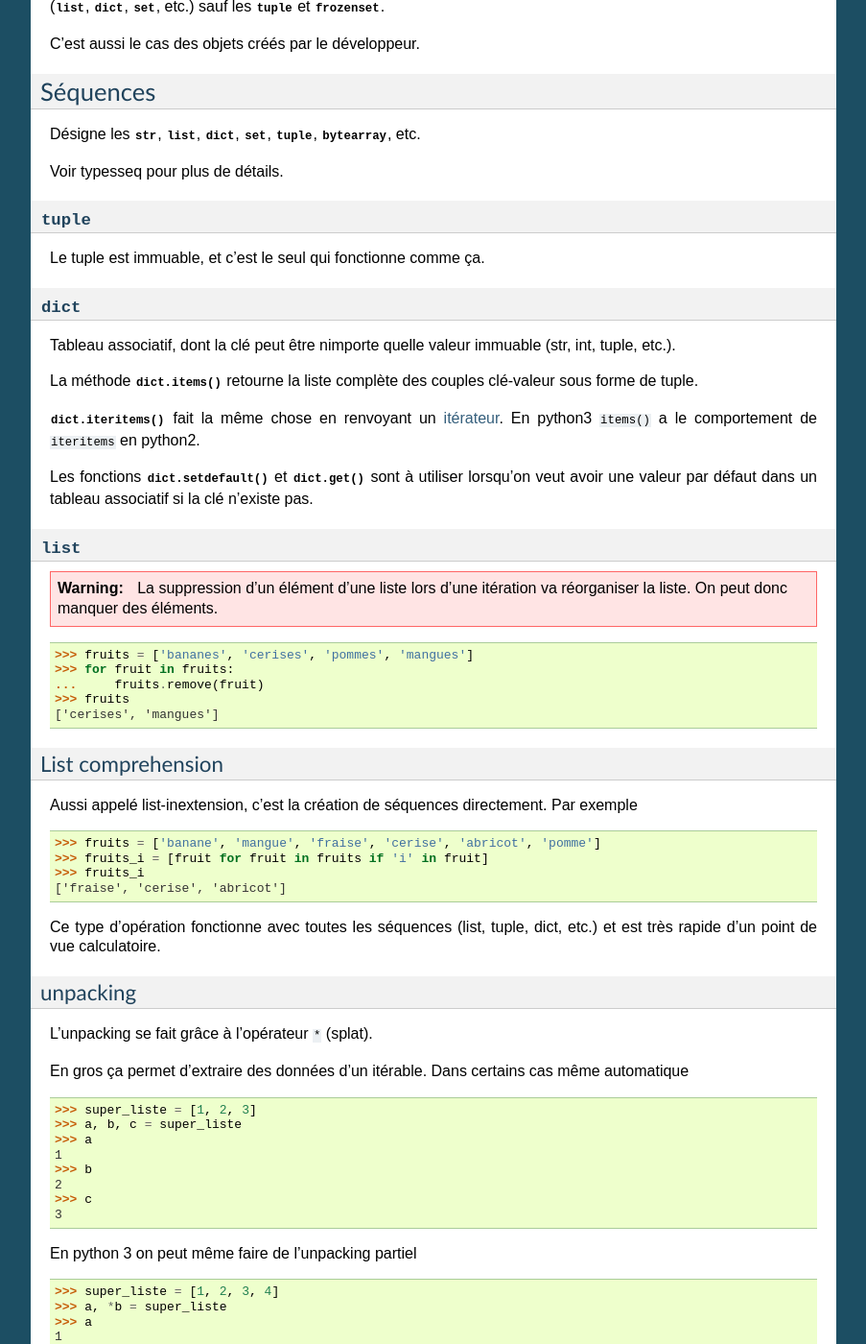
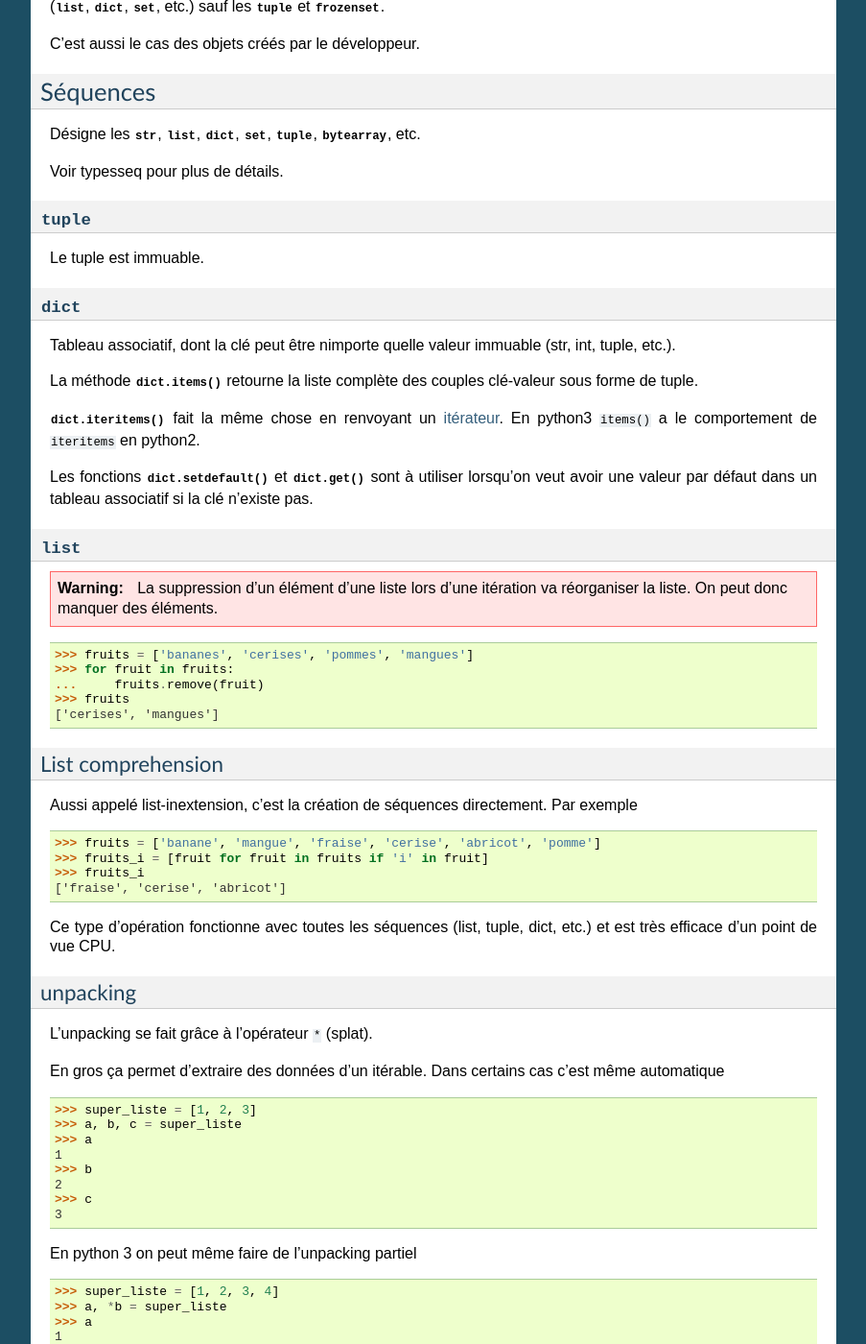
Before and after one commit to galactics/doc-python, a Sphinx documentation site: the page built from source/index.rst, in a window 1280 px wide and 1400 px high, scrolled down 1585 px. Shown: the whole window at 96% size, without its empty margins (198-1101 px from the left). Built offline with Sphinx 7.4.7, drawn with Linux system fonts in a browser that asks for light colours; some of the changed text lies outside the part shown.

Commit message:
Corrections diverses

```diff
--- a/source/index.rst
+++ b/source/index.rst
@@ -41,7 +41,7 @@
 ne faut pas le confondre avec ``==`` qui lui compare les valeurs.
 
 Le mot-clé :keyword:`is` fait en fait appel à la fonction :py:func:`id`, qui
-retourne l'emplacement mémoire pointé par la variable.::
+retourne l'emplacement mémoire pointé par la variable::
 
     >>> a = 25614
     >>> b = 25614
@@ -116,7 +116,7 @@
 :py:obj:`tuple`
 ---------------
 
-Le tuple est immuable, et c'est le seul qui fonctionne comme ça.
+Le tuple est immuable.
 
 :py:obj:`dict`
 --------------
@@ -163,7 +163,7 @@
     ['fraise', 'cerise', 'abricot']
 
 Ce type d'opération fonctionne avec toutes les séquences (list, tuple, dict,
-etc.) et est très rapide d'un point de vue calculatoire.
+etc.) et est très efficace d'un point de vue CPU.
 
 unpacking
 ---------
@@ -258,7 +258,7 @@
 Numpy et Scipy font appel à des optimisations en C et permettent donc de gérer
 des objets volumineux plus facilement.
 
-L'utilisation de cython et PyPy permet de faire gagner en vitesse d'exécution.
+L'utilisation de Cython et PyPy permet de faire gagner en vitesse d'exécution.
 
 On peut, quand c'est possible utiliser les :ref:`générateurs <generateurs>`,
 comme :py:func:`xrange` à la place de :py:func:`range`.
```
Also changed, not shown: other parts of source/index.rst (+3 -3 lines).
